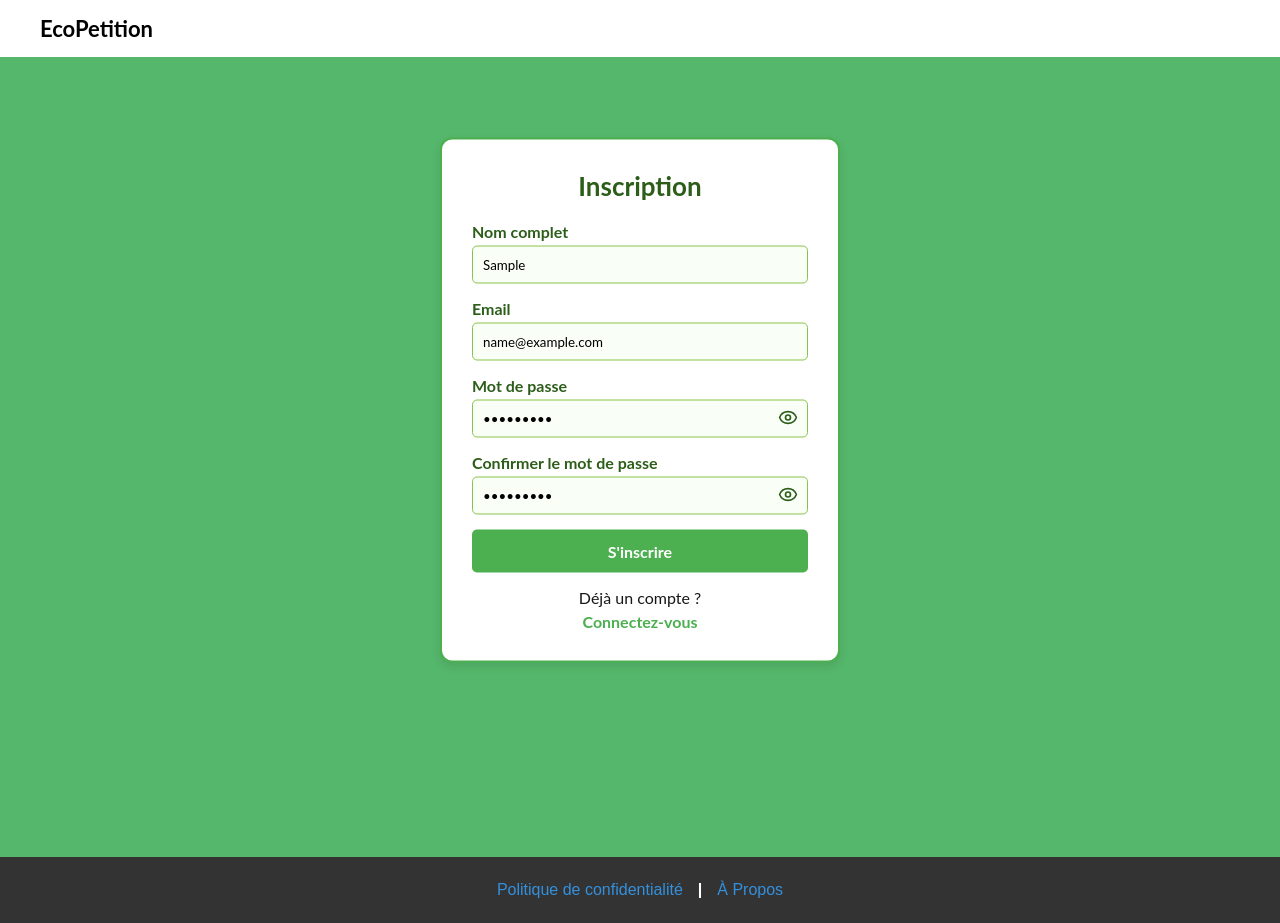
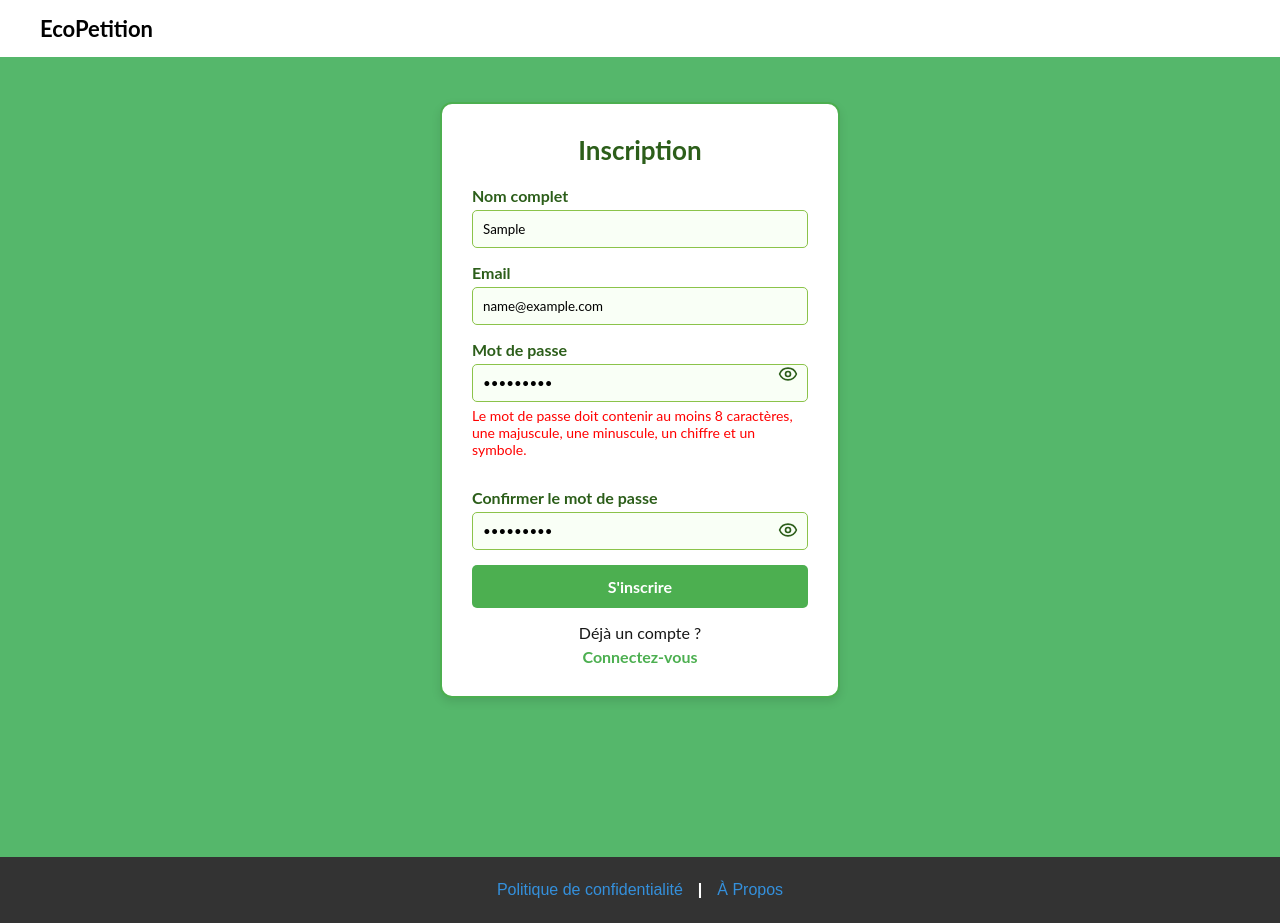
Before and after one commit to FCORMERAIS/Ecopetition_FRONT, a Next.js app: page /signup in a window 1280 px wide. Both pictures are taken after typing "Sample", "name@example.com", "Sample123", "Sample123" into the empty fields and a click on the button "S'inscrire". Built offline with nearby package versions, Linux system fonts and the light colour scheme; no server answers.

Commit message:
Ajout norme iso password

```diff
--- a/src/components/Signup.tsx
+++ b/src/components/Signup.tsx
@@ -18,6 +18,9 @@ export default function Signup() {
     const [showPassword, setShowPassword] = useState(false);
     const [showConfirmPassword, setShowConfirmPassword] = useState(false);
 
+    const [passwordError, setPasswordError] = useState("");
+
+
     const togglePasswordVisibility = () => {
         setShowPassword(!showPassword);
     };
@@ -32,6 +35,10 @@ export default function Signup() {
             ...prev,
             [name]: value,
         }));
+
+        if (name === "password") {
+            validatePassword(value);
+        }
     };
 
     const handleSubmit = (e: React.FormEvent) => {
@@ -70,6 +77,15 @@ export default function Signup() {
             });
     };
 
+    const validatePassword = (password: string) => {
+        const passwordRegex = /^(?=.*[a-z])(?=.*[A-Z])(?=.*\d)(?=.*[\W_]).{8,}$/;
+        if (!passwordRegex.test(password)) {
+            setPasswordError("Le mot de passe doit contenir au moins 8 caractères, une majuscule, une minuscule, un chiffre et un symbole.");
+        } else {
+            setPasswordError("");
+        }
+    };
+
     return (
         <div className={styles.page}>
             <div className={styles.card}>
@@ -99,7 +115,7 @@ export default function Signup() {
                     </div>
                     <div className={styles.inputGroup}>
                         <label htmlFor="password">Mot de passe</label>
-                        <div className={styles.passwordWrapper}>
+                        <div className={styles.inputGroup}>
                             <input
                                 type={showPassword ? "text" : "password"}
                                 id="password"
@@ -108,6 +124,7 @@ export default function Signup() {
                                 onChange={handleChange}
                                 required
                             />
+                            {passwordError && <p className={styles.error}>{passwordError}</p>}
                             <span className={styles.eyeIcon} onClick={togglePasswordVisibility}>
                                 {showPassword ? <EyeOff size={20} /> : <Eye size={20} />}
                             </span>
--- a/src/styles/signup.module.css
+++ b/src/styles/signup.module.css
@@ -110,3 +110,9 @@
 .links a:hover {
     text-decoration: underline;
 }
+
+.error {
+    color: red;
+    font-size: 14px;
+    margin-top: 5px;
+}
```
